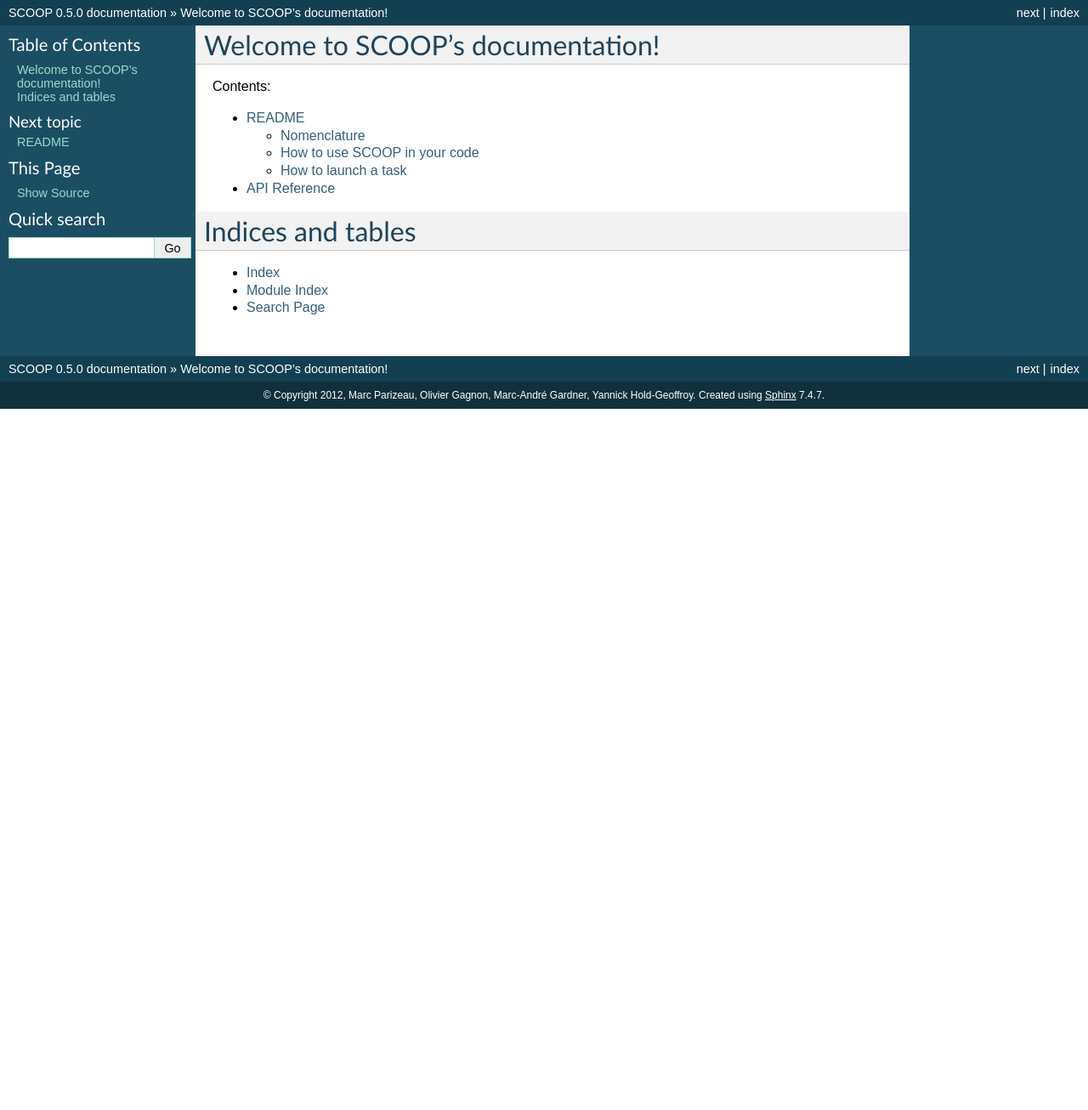
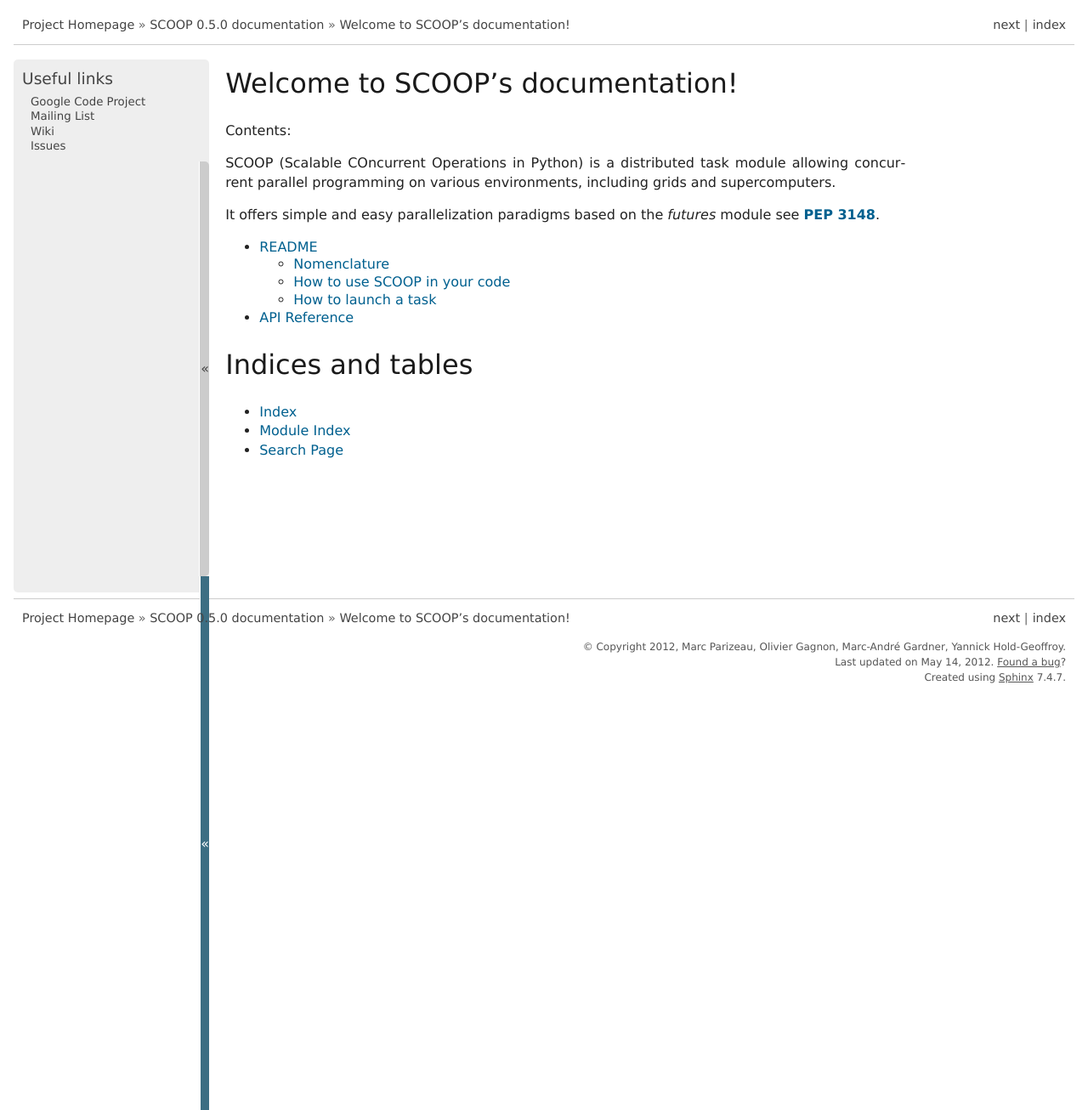
Before and after one commit to soravux/scoop, a Sphinx documentation site: the page built from doc/index.rst, in a window 1280 px wide. Shown: the whole page at 85% size. Built offline with Sphinx 7.4.7, drawn with Linux system fonts in a browser that asks for light colours; formulas are drawn with MathJax 3; before the commit the page ends 900 px from its top, so only the background shows below that.

Commit message:
Updated documentation

```diff
--- /dev/null
+++ b/doc/_static/copybutton.js
@@ -0,0 +1,56 @@
+$(document).ready(function() {
+    /* Add a [>>>] button on the top-right corner of code samples to hide
+     * the >>> and ... prompts and the output and thus make the code
+     * copyable. */
+    var div = $('.highlight-python .highlight,' +
+                '.highlight-python3 .highlight')
+    var pre = div.find('pre');
+
+    // get the styles from the current theme
+    pre.parent().parent().css('position', 'relative');
+    var hide_text = 'Hide the prompts and output';
+    var show_text = 'Show the prompts and output';
+    var border_width = pre.css('border-top-width');
+    var border_style = pre.css('border-top-style');
+    var border_color = pre.css('border-top-color');
+    var button_styles = {
+        'cursor':'pointer', 'position': 'absolute', 'top': '0', 'right': '0',
+        'border-color': border_color, 'border-style': border_style,
+        'border-width': border_width, 'color': border_color, 'text-size': '75%',
+        'font-family': 'monospace', 'padding-left': '0.2em', 'padding-right': '0.2em',
+        'border-radius': '0 3px 0 0'
+    }
+
+    // create and add the button to all the code blocks that contain >>>
+    div.each(function(index) {
+        var jthis = $(this);
+        if (jthis.find('.gp').length > 0) {
+            var button = $('<span class="copybutton">&gt;&gt;&gt;</span>');
+            button.css(button_styles)
+            button.attr('title', hide_text);
+            jthis.prepend(button);
+        }
+        // tracebacks (.gt) contain bare text elements that need to be
+        // wrapped in a span to work with .nextUntil() (see later)
+        jthis.find('pre:has(.gt)').contents().filter(function() {
+            return ((this.nodeType == 3) && (this.data.trim().length > 0));
+        }).wrap('<span>');
+    });
+
+    // define the behavior of the button when it's clicked
+    $('.copybutton').toggle(
+        function() {
+            var button = $(this);
+            button.parent().find('.go, .gp, .gt').hide();
+            button.next('pre').find('.gt').nextUntil('.gp, .go').css('visibility', 'hidden');
+            button.css('text-decoration', 'line-through');
+            button.attr('title', show_text);
+        },
+        function() {
+            var button = $(this);
+            button.parent().find('.go, .gp, .gt').show();
+            button.next('pre').find('.gt').nextUntil('.gp, .go').css('visibility', 'visible');
+            button.css('text-decoration', 'none');
+            button.attr('title', hide_text);
+        });
+});
--- /dev/null
+++ b/doc/_static/sidebar.js
@@ -0,0 +1,161 @@
+/*
+ * sidebar.js
+ * ~~~~~~~~~~
+ *
+ * This script makes the Sphinx sidebar collapsible.
+ *
+ * .sphinxsidebar contains .sphinxsidebarwrapper.  This script adds in
+ * .sphixsidebar, after .sphinxsidebarwrapper, the #sidebarbutton used to
+ * collapse and expand the sidebar.
+ *
+ * When the sidebar is collapsed the .sphinxsidebarwrapper is hidden and the
+ * width of the sidebar and the margin-left of the document are decreased.
+ * When the sidebar is expanded the opposite happens.  This script saves a
+ * per-browser/per-session cookie used to remember the position of the sidebar
+ * among the pages.  Once the browser is closed the cookie is deleted and the
+ * position reset to the default (expanded).
+ *
+ * :copyright: Copyright 2007-2011 by the Sphinx team, see AUTHORS.
+ * :license: BSD, see LICENSE for details.
+ *
+ */
+
+$(function() {
+  // global elements used by the functions.
+  // the 'sidebarbutton' element is defined as global after its
+  // creation, in the add_sidebar_button function
+  var bodywrapper = $('.bodywrapper');
+  var sidebar = $('.sphinxsidebar');
+  var sidebarwrapper = $('.sphinxsidebarwrapper');
+
+  // original margin-left of the bodywrapper and width of the sidebar
+  // with the sidebar expanded
+  var bw_margin_expanded = bodywrapper.css('margin-left');
+  var ssb_width_expanded = sidebar.width();
+
+  // margin-left of the bodywrapper and width of the sidebar
+  // with the sidebar collapsed
+  var bw_margin_collapsed = '.8em';
+  var ssb_width_collapsed = '.8em';
+
+  // colors used by the current theme
+  var dark_color = '#AAAAAA';
+  var light_color = '#CCCCCC';
+
+  function sidebar_is_collapsed() {
+    return sidebarwrapper.is(':not(:visible)');
+  }
+
+  function toggle_sidebar() {
+    if (sidebar_is_collapsed())
+      expand_sidebar();
+    else
+      collapse_sidebar();
+  }
+
+  function collapse_sidebar() {
+    sidebarwrapper.hide();
+    sidebar.css('width', ssb_width_collapsed);
+    bodywrapper.css('margin-left', bw_margin_collapsed);
+    sidebarbutton.css({
+        'margin-left': '0',
+        //'height': bodywrapper.height(),
+        'height': sidebar.height(),
+        'border-radius': '5px'
+    });
+    sidebarbutton.find('span').text('»');
+    sidebarbutton.attr('title', _('Expand sidebar'));
+    document.cookie = 'sidebar=collapsed';
+  }
+
+  function expand_sidebar() {
+    bodywrapper.css('margin-left', bw_margin_expanded);
+    sidebar.css('width', ssb_width_expanded);
+    sidebarwrapper.show();
+    sidebarbutton.css({
+        'margin-left': ssb_width_expanded-12,
+        //'height': bodywrapper.height(),
+        'height': sidebar.height(),
+        'border-radius': '0 5px 5px 0'
+    });
+    sidebarbutton.find('span').text('«');
+    sidebarbutton.attr('title', _('Collapse sidebar'));
+    //sidebarwrapper.css({'padding-top':
+    //  Math.max(window.pageYOffset - sidebarwrapper.offset().top, 10)});
+    document.cookie = 'sidebar=expanded';
+  }
+
+  function add_sidebar_button() {
+    sidebarwrapper.css({
+        'float': 'left',
+        'margin-right': '0',
+        'width': ssb_width_expanded - 28
+    });
+    // create the button
+    sidebar.append(
+      '<div id="sidebarbutton"><span>&laquo;</span></div>'
+    );
+    var sidebarbutton = $('#sidebarbutton');
+    // find the height of the viewport to center the '<<' in the page
+    var viewport_height;
+    if (window.innerHeight)
+ 	  viewport_height = window.innerHeight;
+    else
+	  viewport_height = $(window).height();
+    var sidebar_offset = sidebar.offset().top;
+
+    var sidebar_height = sidebar.height();
+    //var sidebar_height = Math.max(bodywrapper.height(), sidebar.height());
+    sidebarbutton.find('span').css({
+        'display': 'block',
+        'margin-top': sidebar_height/2 - 10
+        //'margin-top': (viewport_height - sidebar.position().top - 20) / 2
+        //'position': 'fixed',
+        //'top': Math.min(viewport_height/2, sidebar_height/2 + sidebar_offset) - 10
+    });
+
+    sidebarbutton.click(toggle_sidebar);
+    sidebarbutton.attr('title', _('Collapse sidebar'));
+    sidebarbutton.css({
+        'border-radius': '0 5px 5px 0',
+        'color': '#444444',
+        'background-color': '#CCCCCC',
+        'font-size': '1.2em',
+        'cursor': 'pointer',
+        'height': sidebar_height,
+        'padding-top': '1px',
+        'padding-left': '1px',
+        'margin-left': ssb_width_expanded - 12
+    });
+
+    sidebarbutton.hover(
+      function () {
+          $(this).css('background-color', dark_color);
+      },
+      function () {
+          $(this).css('background-color', light_color);
+      }
+    );
+  }
+
+  function set_position_from_cookie() {
+    if (!document.cookie)
+      return;
+    var items = document.cookie.split(';');
+    for(var k=0; k<items.length; k++) {
+      var key_val = items[k].split('=');
+      var key = key_val[0];
+      if (key == 'sidebar') {
+        var value = key_val[1];
+        if ((value == 'collapsed') && (!sidebar_is_collapsed()))
+          collapse_sidebar();
+        else if ((value == 'expanded') && (sidebar_is_collapsed()))
+          expand_sidebar();
+      }
+    }
+  }
+
+  add_sidebar_button();
+  var sidebarbutton = $('#sidebarbutton');
+  set_position_from_cookie();
+});
--- /dev/null
+++ b/doc/_template/indexcontent.html
@@ -0,0 +1,4 @@
+{% extends "defindex.html" %}
+{% block tables %}
+
+{% endblock %}
--- /dev/null
+++ b/doc/_template/indexsidebar.html
@@ -0,0 +1,7 @@
+<h3>Useful links</h3>
+<ul>
+  <li><a href="http://code.google.com/p/scoop/">Google Code Project</a></li>
+  <li><a href="http://groups.google.com/group/scoop-users">Mailing List</a></li>
+  <li><a href="http://code.google.com/p/scoop/w/list">Wiki</a></li>
+  <li><a href="http://code.google.com/p/scoop/issues/list">Issues</a></li>
+</ul>
--- /dev/null
+++ b/doc/_template/layout.html
@@ -0,0 +1,37 @@
+{% extends "!layout.html" %}
+
+{%- block extrahead %}
+{{ super() }}
+<script type="text/javascript">
+  var _gaq = _gaq || [];
+  _gaq.push(['_setAccount', 'UA-15144370-3']);
+  _gaq.push(['_trackPageview']);
+</script>
+{% if not embedded %}<script type="text/javascript" src="{{ pathto('_static/copybutton.js', 1) }}"></script>{% endif %}
+{% endblock %}
+
+{% block rootrellink %}
+    <li><a href="http://code.google.com/p/scoop/">Project Homepage</a>{{ reldelim1 }}</li>
+	<li><a href="{{ pathto('index') }}">{{ shorttitle }}</a>{{ reldelim1 }} </li>
+{% endblock %}
+
+
+{% block footer %}
+<div class="footer">
+    &copy; Copyright {{ copyright|e }}.
+    <br />
+    Last updated on {{ last_updated|e }}.
+    <a href="{{ pathto('bugs') }}">Found a bug</a>?
+    <br />
+    Created using <a href="http://sphinx.pocoo.org/">Sphinx</a> {{ sphinx_version|e }}.
+</div>
+<script type="text/javascript">
+  (function() {
+     var ga = document.createElement('script');
+         ga.src = ('https:' == document.location.protocol ?
+                'https://ssl' : 'http://www') + '.google-analytics.com/ga.js';
+    ga.setAttribute('async', 'true');
+    document.documentElement.firstChild.appendChild(ga);
+  })();
+</script>
+{% endblock %}
--- /dev/null
+++ b/doc/_themes/pydoctheme/static/pydoctheme.css
@@ -0,0 +1,170 @@
+@import url("default.css");
+
+body {
+    background-color: white;
+    margin-left: 1em;
+    margin-right: 1em;
+}
+
+div.related {
+    margin-bottom: 1.2em;
+    padding: 0.5em 0;
+    border-top: 1px solid #ccc;
+    margin-top: 0.5em;
+}
+
+div.related a:hover {
+    color: #0095C4;
+}
+
+div.related:first-child {
+    border-top: 0;
+    border-bottom: 1px solid #ccc;
+}
+
+div.sphinxsidebar {
+    background-color: #eeeeee;
+    border-radius: 5px;
+    line-height: 130%;
+    font-size: smaller;
+}
+
+div.sphinxsidebar h3, div.sphinxsidebar h4 {
+    margin-top: 1.5em;
+}
+
+div.sphinxsidebarwrapper > h3:first-child {
+    margin-top: 0.2em;
+}
+
+div.sphinxsidebarwrapper > ul > li > ul > li {
+    margin-bottom: 0.4em;
+}
+
+div.sphinxsidebar a:hover {
+    color: #0095C4;
+}
+
+div.sphinxsidebar input {
+    font-family: 'Lucida Grande','Lucida Sans','DejaVu Sans',Arial,sans-serif;
+    border: 1px solid #999999;
+    font-size: smaller;
+    border-radius: 3px;
+}
+
+div.sphinxsidebar input[type=text] {
+    max-width: 150px;
+}
+
+div.body {
+    padding: 0 0 0 1.2em;
+}
+
+div.body p {
+    line-height: 140%;
+}
+
+div.body h1, div.body h2, div.body h3, div.body h4, div.body h5, div.body h6 {
+    margin: 0;
+    border: 0;
+    padding: 0.3em 0;
+}
+
+div.body hr {
+    border: 0;
+    background-color: #ccc;
+    height: 1px;
+}
+
+div.body pre {
+    border-radius: 3px;
+    border: 1px solid #ac9;
+}
+
+div.body div.admonition, div.body div.impl-detail {
+    border-radius: 3px;
+}
+
+div.body div.impl-detail > p {
+    margin: 0;
+}
+
+div.body div.seealso {
+    border: 1px solid #dddd66;
+}
+
+div.body a {
+    color: #00608f;
+}
+
+div.body a:visited {
+    color: #30306f;
+}
+
+div.body a:hover {
+    color: #00B0E4;
+}
+
+tt, pre {
+    font-family: monospace, sans-serif;
+    font-size: 96.5%;
+}
+
+div.body tt {
+    border-radius: 3px;
+}
+
+div.body tt.descname {
+    font-size: 120%;
+}
+
+div.body tt.xref, div.body a tt {
+    font-weight: normal;
+}
+
+p.deprecated {
+    border-radius: 3px;
+}
+
+table.docutils {
+    border: 1px solid #ddd;
+    min-width: 20%;
+    border-radius: 3px;
+    margin-top: 10px;
+    margin-bottom: 10px;
+}
+
+table.docutils td, table.docutils th {
+    border: 1px solid #ddd !important;
+    border-radius: 3px;
+}
+
+table p, table li {
+    text-align: left !important;
+}
+
+table.docutils th {
+    background-color: #eee;
+    padding: 0.3em 0.5em;
+}
+
+table.docutils td {
+    background-color: white;
+    padding: 0.3em 0.5em;
+}
+
+table.footnote, table.footnote td {
+    border: 0 !important;
+}
+
+div.footer {
+    line-height: 150%;
+    margin-top: -2em;
+    text-align: right;
+    width: auto;
+    margin-right: 10px;
+}
+
+div.footer a:hover {
+    color: #0095C4;
+}
--- /dev/null
+++ b/doc/_themes/pydoctheme/theme.conf
@@ -0,0 +1,23 @@
+[theme]
+inherit = default
+stylesheet = pydoctheme.css
+pygments_style = sphinx
+
+[options]
+bodyfont = 'Lucida Grande', 'Lucida Sans', 'DejaVu Sans', Arial, sans-serif
+headfont = 'Lucida Grande', 'Lucida Sans', 'DejaVu Sans', Arial, sans-serif
+footerbgcolor = white
+footertextcolor = #555555
+relbarbgcolor = white
+relbartextcolor = #666666
+relbarlinkcolor = #444444
+sidebarbgcolor = white
+sidebartextcolor = #444444
+sidebarlinkcolor = #444444
+bgcolor = white
+textcolor = #222222
+linkcolor = #0090c0
+visitedlinkcolor = #00608f
+headtextcolor = #1a1a1a
+headbgcolor = white
+headlinkcolor = #aaaaaa
--- a/doc/conf.py
+++ b/doc/conf.py
@@ -12,23 +12,27 @@
 # serve to show the default.
 
 import sys, os
+import scoop
 
 # If extensions (or modules to document with autodoc) are in another directory,
 # add these directories to sys.path here. If the directory is relative to the
 # documentation root, use os.path.abspath to make it absolute, like shown here.
-sys.path.insert(0, os.path.join(os.path.abspath('.'),".."))
+sys.path.insert(0, os.path.join(os.path.abspath('.'), ".."))
 
 # -- General configuration -----------------------------------------------------
 
 # If your documentation needs a minimal Sphinx version, state it here.
-#needs_sphinx = '1.0'
+needs_sphinx = '1.0'
 
 # Add any Sphinx extension module names here, as strings. They can be extensions
 # coming with Sphinx (named 'sphinx.ext.*') or your custom ones.
-extensions = ['sphinx.ext.autodoc', 'sphinx.ext.coverage', 'sphinx.ext.pngmath', 'sphinx.ext.viewcode']
+extensions = ['sphinx.ext.autodoc',
+              'sphinx.ext.coverage',
+              'sphinx.ext.pngmath',
+              'sphinx.ext.viewcode']
 
 # Add any paths that contain templates here, relative to this directory.
-templates_path = ['_templates']
+templates_path = ['_template']
 
 # The suffix of source filenames.
 source_suffix = '.rst'
@@ -48,9 +52,9 @@ copyright = u'2012, Marc Parizeau, Olivier Gagnon, Marc-André Gardner, Yannick
 # built documents.
 #
 # The short X.Y version.
-version = '0.5'
+version = scoop.__version__
 # The full version, including alpha/beta/rc tags.
-release = '0.5.0'
+release = scoop.__revision__
 
 # The language for content autogenerated by Sphinx. Refer to documentation
 # for a list of supported languages.
@@ -70,7 +74,7 @@ exclude_patterns = ['_build']
 #default_role = None
 
 # If true, '()' will be appended to :func: etc. cross-reference text.
-#add_function_parentheses = True
+add_function_parentheses = True
 
 # If true, the current module name will be prepended to all description
 # unit titles (such as .. function::).
@@ -91,15 +95,15 @@ pygments_style = 'sphinx'
 
 # The theme to use for HTML and HTML Help pages.  See the documentation for
 # a list of builtin themes.
-html_theme = 'default'
 
 # Theme options are theme-specific and customize the look and feel of a theme
 # further.  For a list of options available for each theme, see the
 # documentation.
-#html_theme_options = {}
+html_theme = 'pydoctheme'
+html_theme_options = {'collapsiblesidebar': True}
 
 # Add any paths that contain custom themes here, relative to this directory.
-#html_theme_path = []
+html_theme_path = ["_themes"]
 
 # The name for this set of Sphinx documents.  If None, it defaults to
 # "<project> v<release> documentation".
@@ -124,24 +128,28 @@ html_static_path = ['_static']
 
 # If not '', a 'Last updated on:' timestamp is inserted at every page bottom,
 # using the given strftime format.
-#html_last_updated_fmt = '%b %d, %Y'
+html_last_updated_fmt = '%b %d, %Y'
 
 # If true, SmartyPants will be used to convert quotes and dashes to
 # typographically correct entities.
-#html_use_smartypants = True
+html_use_smartypants = True
 
 # Custom sidebar templates, maps document names to template names.
-#html_sidebars = {}
+html_sidebars = {
+    'index': 'indexsidebar.html',
+}
 
 # Additional templates that should be rendered to pages, maps page names to
 # template names.
-#html_additional_pages = {}
+#html_additional_pages = {
+#    'index': 'indexcontent.html',
+#}
 
 # If false, no module index is generated.
 #html_domain_indices = True
 
 # If false, no index is generated.
-#html_use_index = True
+html_use_index = True
 
 # If true, the index is split into individual pages for each letter.
 #html_split_index = False
@@ -164,7 +172,7 @@ html_static_path = ['_static']
 #html_file_suffix = None
 
 # Output file base name for HTML help builder.
-htmlhelp_basename = 'SCOOPdoc'
+htmlhelp_basename = 'SCOOP-doc'
 
 
 # -- Options for LaTeX output --------------------------------------------------
--- a/doc/index.rst
+++ b/doc/index.rst
@@ -7,6 +7,13 @@ Welcome to SCOOP's documentation!
 =================================
 
 Contents:
+
+SCOOP (Scalable COncurrent Operations in Python) is a distributed task
+module allowing concurrent parallel programming on various environments,
+including grids and supercomputers.
+
+It offers simple and easy parallelization paradigms based on the `futures`
+module see :pep:`3148`.
 
 .. toctree::
    :maxdepth: 2
```
Also changed, not shown: README.txt (+6 -4 lines).
